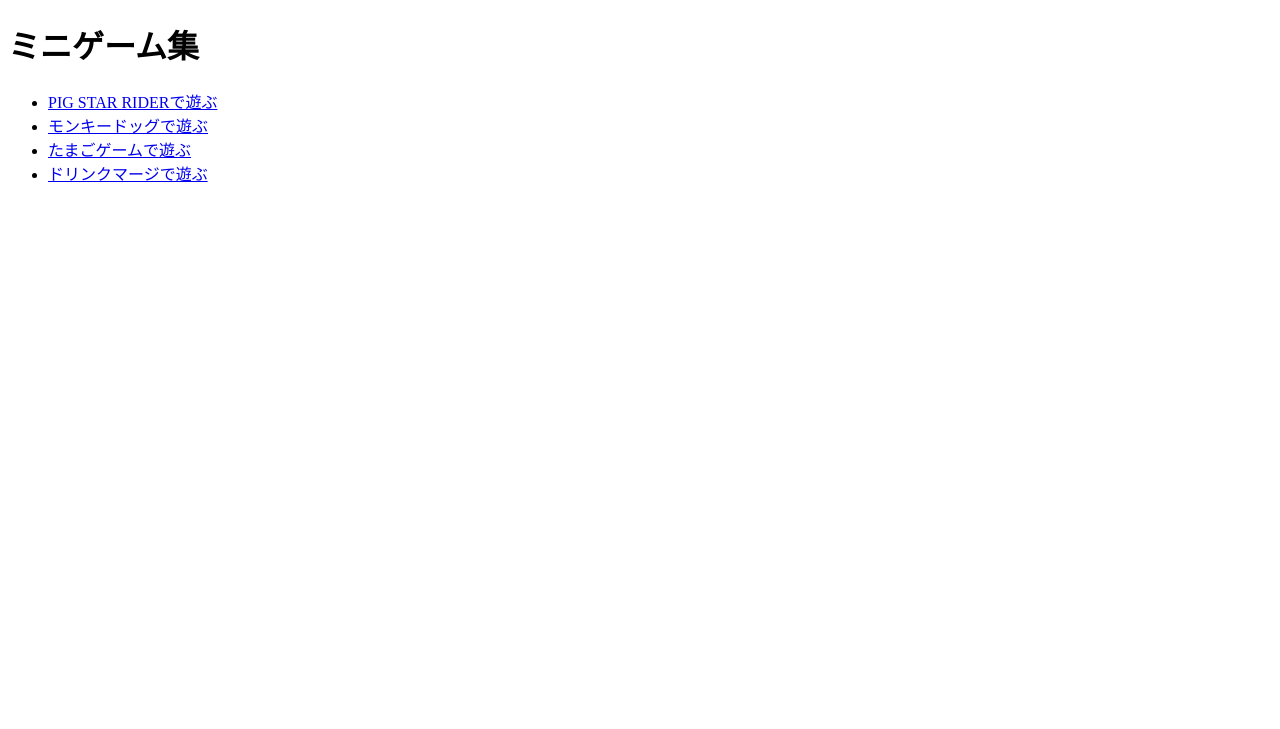
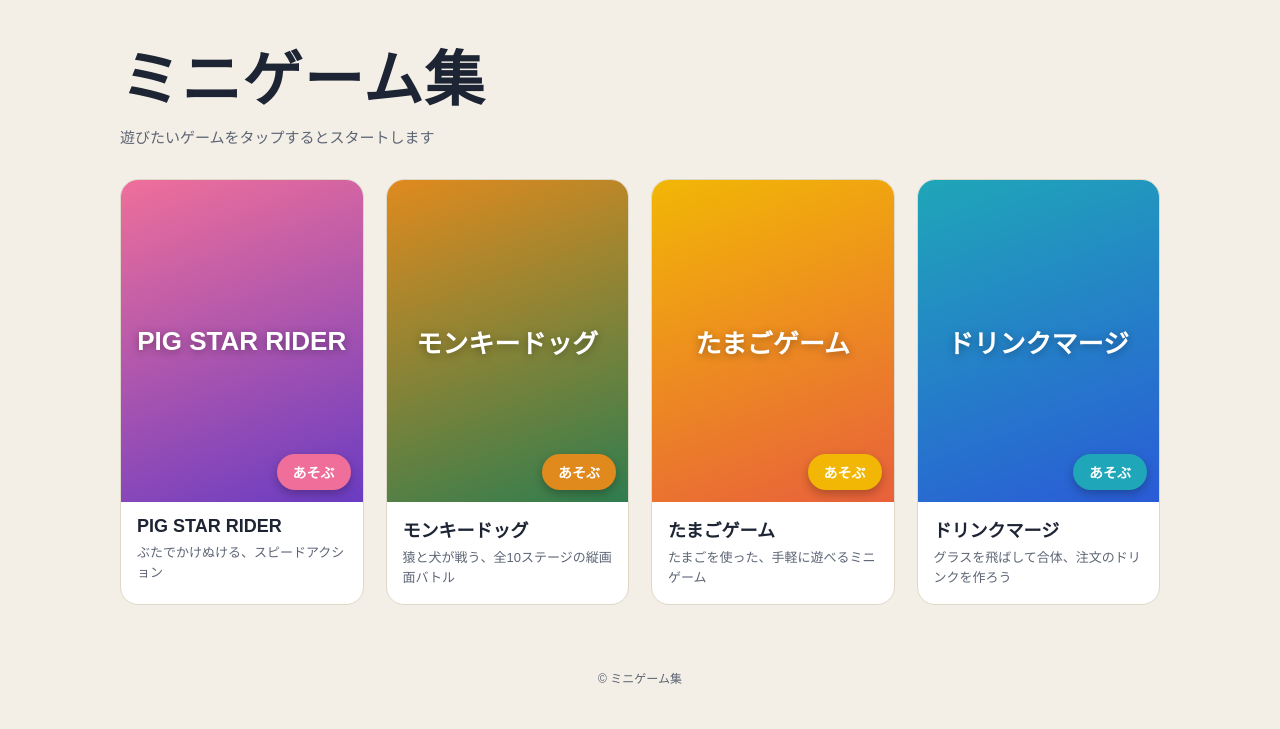
Before and after one commit to rossy-o33/game, a plain HTML site: page index.html in a window 1280 px wide. Drawn offline with Linux system fonts and the light colour scheme.

Commit message:
Update index.html

```diff
--- a/index.html
+++ b/index.html
@@ -1,16 +1,222 @@
 <!DOCTYPE html>
 <html lang="ja">
 <head>
-  <meta charset="UTF-8">
-  <title>ゲーム一覧</title>
+<meta charset="UTF-8">
+<meta name="viewport" content="width=device-width, initial-scale=1, viewport-fit=cover">
+<title>ミニゲーム集</title>
+<style>
+  :root {
+    --bg: #f3efe6;
+    --ink: #1d2433;
+    --sub: #5d6575;
+    --card: #ffffff;
+    --line: #ded8c8;
+  }
+  * { box-sizing: border-box; }
+  html { -webkit-text-size-adjust: 100%; }
+  body {
+    margin: 0;
+    background: var(--bg);
+    color: var(--ink);
+    font-family: "Hiragino Sans", "Hiragino Kaku Gothic ProN", "Yu Gothic", Meiryo, sans-serif;
+    padding: env(safe-area-inset-top) env(safe-area-inset-right) env(safe-area-inset-bottom) env(safe-area-inset-left);
+  }
+  header {
+    max-width: 1080px;
+    margin: 0 auto;
+    padding: 48px 20px 8px;
+  }
+  h1 {
+    margin: 0;
+    font-size: clamp(34px, 7vw, 60px);
+    font-weight: 900;
+    letter-spacing: .02em;
+    line-height: 1.1;
+  }
+  header p { margin: 12px 0 0; color: var(--sub); font-size: 15px; }
+
+  main {
+    max-width: 1080px;
+    margin: 0 auto;
+    padding: 24px 20px 64px;
+  }
+  .grid {
+    display: grid;
+    grid-template-columns: repeat(auto-fill, minmax(220px, 1fr));
+    gap: 22px;
+  }
+  .card {
+    display: block;
+    text-decoration: none;
+    color: inherit;
+    background: var(--card);
+    border: 1px solid var(--line);
+    border-radius: 18px;
+    overflow: hidden;
+    transition: transform .18s ease, box-shadow .18s ease;
+    -webkit-tap-highlight-color: transparent;
+  }
+  .card:hover, .card:focus-visible {
+    transform: translateY(-4px);
+    box-shadow: 0 14px 28px rgba(29, 36, 51, .16);
+  }
+  .card:focus-visible { outline: 3px solid var(--accent); outline-offset: 2px; }
+  .card:active { transform: scale(.98); }
+
+  .shot {
+    position: relative;
+    aspect-ratio: 3 / 4;
+    background: linear-gradient(160deg, var(--accent), var(--accent2, #1d2433));
+    overflow: hidden;
+  }
+  .shot img {
+    position: absolute; inset: 0;
+    width: 100%; height: 100%;
+    object-fit: cover;
+    display: block;
+  }
+  .shot .fallback {
+    position: absolute; inset: 0;
+    display: flex; align-items: center; justify-content: center;
+    padding: 16px;
+    color: #fff;
+    font-size: 26px;
+    font-weight: 900;
+    text-align: center;
+    text-shadow: 0 2px 8px rgba(0,0,0,.35);
+  }
+  .play {
+    position: absolute; right: 12px; bottom: 12px;
+    background: var(--accent);
+    color: #fff;
+    font-weight: 800;
+    font-size: 14px;
+    padding: 8px 16px;
+    border-radius: 999px;
+    box-shadow: 0 4px 10px rgba(0,0,0,.25);
+  }
+  .info { padding: 14px 16px 16px; }
+  .info h2 { margin: 0; font-size: 18px; font-weight: 800; }
+  .info p { margin: 6px 0 0; font-size: 13px; line-height: 1.55; color: var(--sub); }
+
+  footer { text-align: center; color: var(--sub); font-size: 12px; padding: 0 20px 40px; }
+
+  @media (max-width: 520px) {
+    .grid { grid-template-columns: repeat(2, 1fr); gap: 14px; }
+    header { padding-top: 32px; }
+    .info { padding: 10px 12px 14px; }
+    .info h2 { font-size: 15px; }
+    .info p { font-size: 12px; }
+    .play { font-size: 12px; padding: 6px 12px; }
+  }
+  @media (prefers-reduced-motion: reduce) {
+    .card { transition: none; }
+  }
+</style>
 </head>
 <body>
+
+<header>
   <h1>ミニゲーム集</h1>
-  <ul>
-    <li><a href="buta.html">PIG STAR RIDERで遊ぶ</a></li>
-    <li><a href="monkey-dog.html">モンキードッグで遊ぶ</a></li>
-    <li><a href="tamago.html">たまごゲームで遊ぶ</a></li>
-        <li><a href="glass.html">ドリンクマージで遊ぶ</a></li>
-  </ul>
+  <p>遊びたいゲームをタップするとスタートします</p>
+</header>
+
+<main>
+  <div class="grid" id="grid"></div>
+</main>
+
+<footer>© ミニゲーム集</footer>
+
+<script>
+/* ============================================================
+   ゲームを追加するときは、下の GAMES に1ブロック足すだけ。
+   ------------------------------------------------------------
+   title : ゲーム名
+   desc  : 一言説明
+   url   : ゲームのHTMLファイル
+   thumb : スクショ画像のパス(thumbs フォルダに入れる)
+           画像がまだ無い場合は空欄 "" でもOK(色カードで表示)
+   color : カードのテーマ色(#RRGGBB)
+   color2: グラデーションの2色目(省略可)
+   ============================================================ */
+const GAMES = [
+  {
+    title: "PIG STAR RIDER",
+    desc:  "ぶたでかけぬける、スピードアクション",
+    url:   "buta.html",
+    thumb: "thumbs/buta.jpg",
+    color: "#ef6f9a",
+    color2:"#6a3cc2"
+  },
+  {
+    title: "モンキードッグ",
+    desc:  "猿と犬が戦う、全10ステージの縦画面バトル",
+    url:   "monkey-dog.html",
+    thumb: "thumbs/monkey-dog.jpg",
+    color: "#e08a1e",
+    color2:"#2f7d4f"
+  },
+  {
+    title: "たまごゲーム",
+    desc:  "たまごを使った、手軽に遊べるミニゲーム",
+    url:   "tamago.html",
+    thumb: "thumbs/tamago.jpg",
+    color: "#f2b705",
+    color2:"#e8603c"
+  },
+  {
+    title: "ドリンクマージ",
+    desc:  "グラスを飛ばして合体、注文のドリンクを作ろう",
+    url:   "glass.html",
+    thumb: "thumbs/glass.jpg",
+    color: "#1fa6b8",
+    color2:"#2a5bd7"
+  }
+  /* ↑ 新しいゲームは、上の } のうしろに , をつけて { ... } を追加 */
+];
+
+const grid = document.getElementById("grid");
+
+GAMES.forEach(g => {
+  const a = document.createElement("a");
+  a.className = "card";
+  a.href = g.url;
+  a.style.setProperty("--accent", g.color || "#2a5bd7");
+  if (g.color2) a.style.setProperty("--accent2", g.color2);
+
+  const shot = document.createElement("div");
+  shot.className = "shot";
+
+  // 画像が無い・読み込めない場合は、タイトル入りの色カードを表示
+  const fb = document.createElement("div");
+  fb.className = "fallback";
+  fb.textContent = g.title;
+  shot.appendChild(fb);
+
+  if (g.thumb) {
+    const img = new Image();
+    img.alt = g.title + " のスクリーンショット";
+    img.loading = "lazy";
+    img.onload = () => { fb.remove(); shot.insertBefore(img, shot.firstChild); };
+    img.src = g.thumb;
+  }
+
+  const play = document.createElement("span");
+  play.className = "play";
+  play.textContent = "あそぶ";
+  shot.appendChild(play);
+
+  const info = document.createElement("div");
+  info.className = "info";
+  const h = document.createElement("h2");
+  h.textContent = g.title;
+  const p = document.createElement("p");
+  p.textContent = g.desc || "";
+  info.append(h, p);
+
+  a.append(shot, info);
+  grid.appendChild(a);
+});
+</script>
 </body>
 </html>
```
